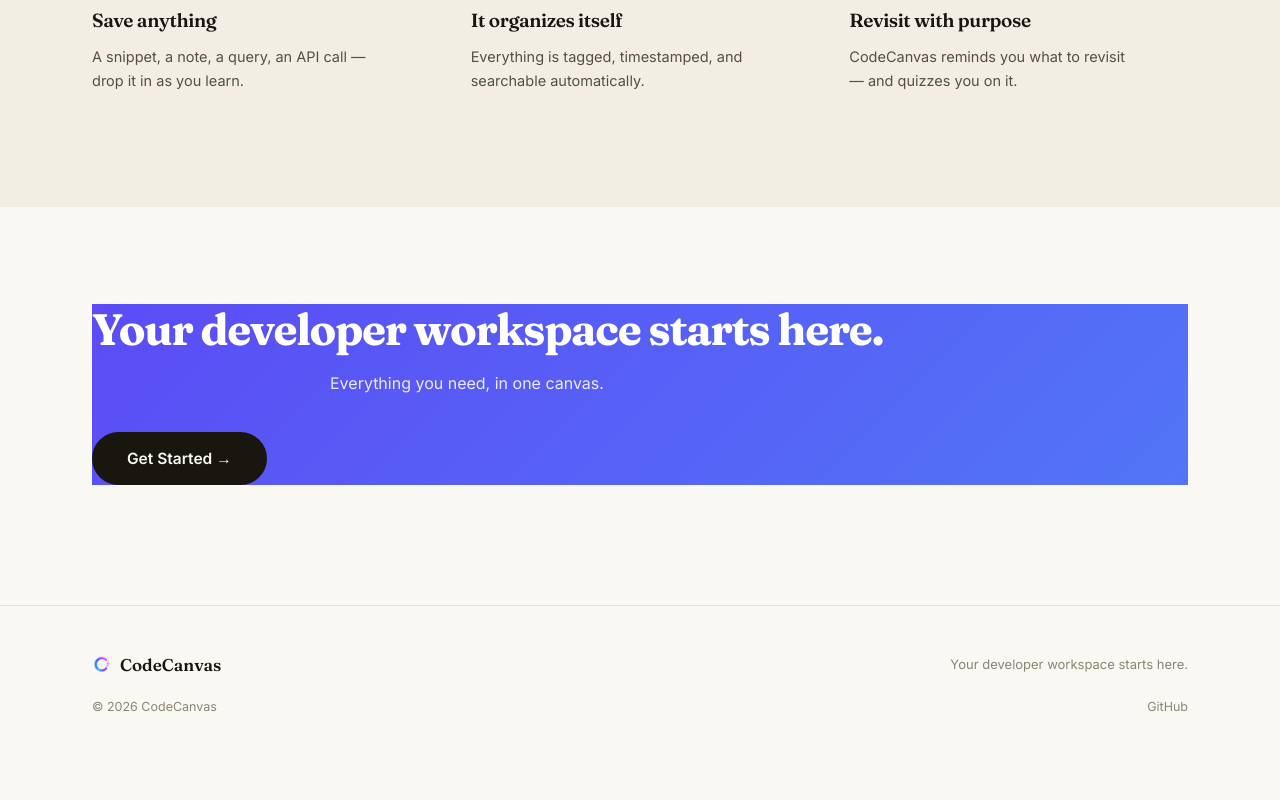
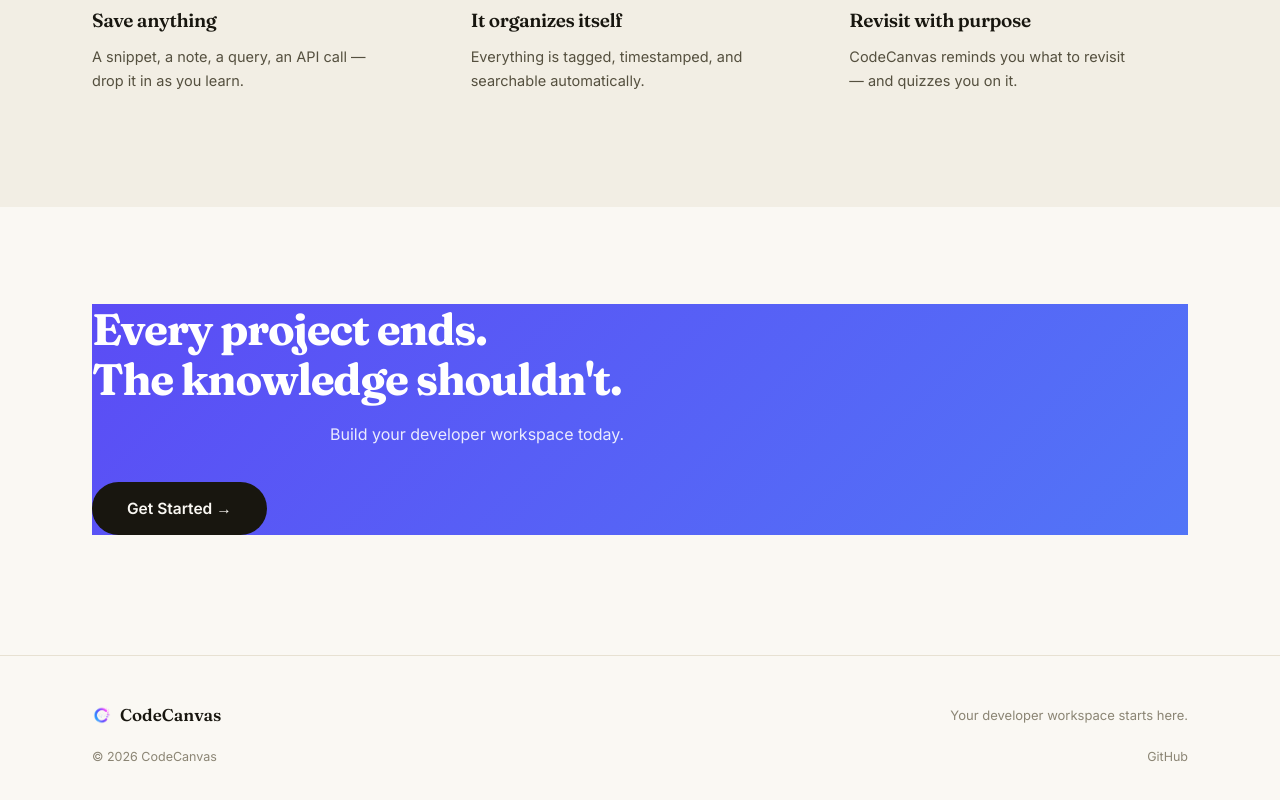
Before and after one commit to harshalpatil-10/codecanvas-frontend, a React (Vite) app: page / in a window 1280 px wide. Shown: the part 2762-3562 px from the top of the page. Before the commit the page ends 3512 px from the top, so only its background shows below. Built offline with nearby package versions, Linux system fonts and the light colour scheme; no server answers.

Commit message:
Update CTASection.jsx

```diff
--- a/src/components/landing/CTASection.jsx
+++ b/src/components/landing/CTASection.jsx
@@ -10,11 +10,23 @@
       <div className="container">
         <RevealOnScroll>
           <div className={styles.box}>
-            <h2 className={styles.heading}>Your developer workspace starts here.</h2>
-            <p className={styles.sub}>Everything you need, in one canvas.</p>
-            <Link to="/signup" className="btn btn-primary" style={{ padding: '16px 34px', fontSize: '15.5px' }}>
-              Get Started →
-            </Link>
+            <h2 className={styles.heading}>
+  Every project ends.
+  <br />
+  The knowledge shouldn't.
+</h2>
+
+<p className={styles.sub}>
+  Build your developer workspace today.
+</p>
+
+<Link
+  to="/signup"
+  className="btn btn-primary"
+  style={{ padding: '16px 34px', fontSize: '15.5px' }}
+>
+  Get Started →
+</Link>
           </div>
         </RevealOnScroll>
       </div>
```
